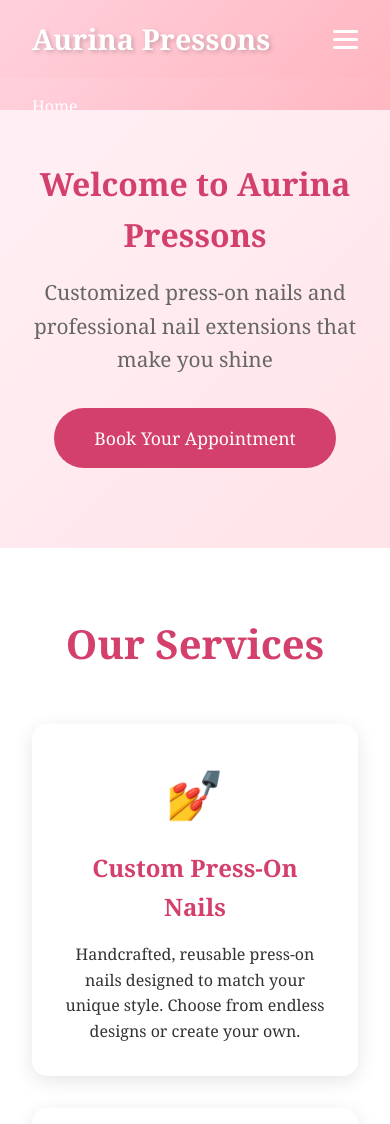
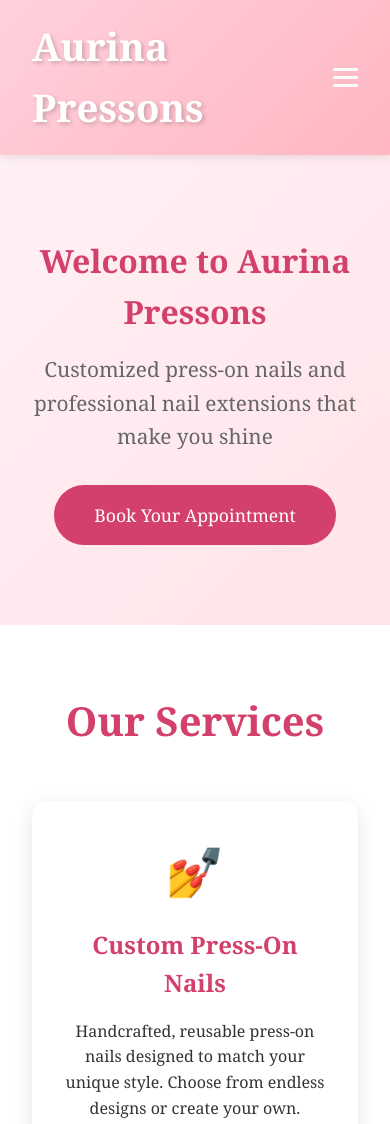
Before and after one commit to sanskrutirtawde/Aurina_Nails, a plain HTML site: page index.html in a window 390 px wide. Shown: the top 1124 px of the page. Drawn offline with Linux system fonts and the light colour scheme.

Commit message:
Update V2 index.html

```diff
--- a/index.html
+++ b/index.html
@@ -34,10 +34,11 @@
             justify-content: space-between;
             align-items: center;
             padding: 0 2rem;
+            position: relative;
         }
 
         .logo {
-            font-size: 1.8rem;
+            font-size: 2.4rem;
             font-weight: bold;
             color: #fff;
             text-shadow: 2px 2px 4px rgba(0,0,0,0.2);
@@ -50,9 +51,9 @@
         }
 
         .nav-links a {
-            color: #fff;
+            color: #d4406c;
             text-decoration: none;
-            font-weight: 500;
+            font-weight: 800;
             transition: opacity 0.3s;
         }
 
@@ -78,16 +79,27 @@
         @media (max-width: 768px) {
             .nav-links {
                 position: absolute;
-                top: 100%;
+                top: calc(100% + 1rem);
                 left: 0;
                 right: 0;
                 background: linear-gradient(135deg, #ffd1dc 0%, #ffb6c1 100%);
                 flex-direction: column;
-                padding: 1rem 2rem;
-                gap: 1rem;
+                padding: 0;
+                gap: 0;
                 max-height: 0;
                 overflow: hidden;
                 transition: max-height 0.3s ease;
+                box-shadow: 0 5px 10px rgba(0,0,0,0.1);
+            }
+
+            .nav-links li {
+                width: 100%;
+            }
+
+            .nav-links a {
+                display: block;
+                padding: 1rem 2rem;
+                border-bottom: 1px solid rgba(255, 255, 255, 0.2);
             }
 
             .nav-links.active {
@@ -208,7 +220,7 @@
             align-items: center;
             justify-content: center;
             font-size: 1.2rem;
-            color: white;
+            color: #d4406c;
             font-weight: bold;
             transition: transform 0.3s;
         }
```
